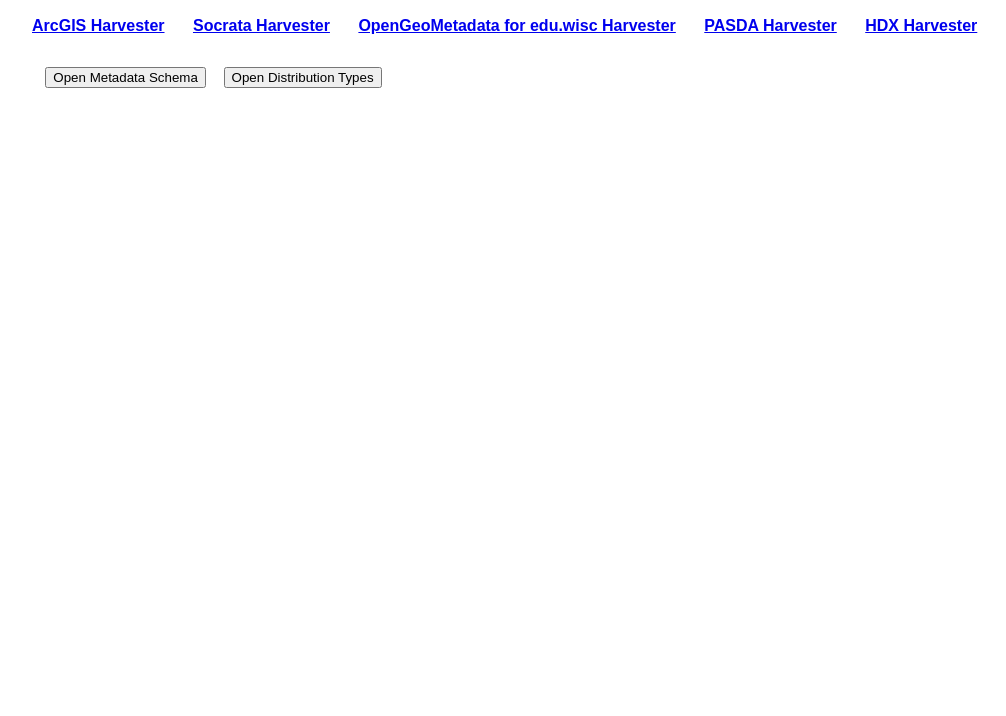
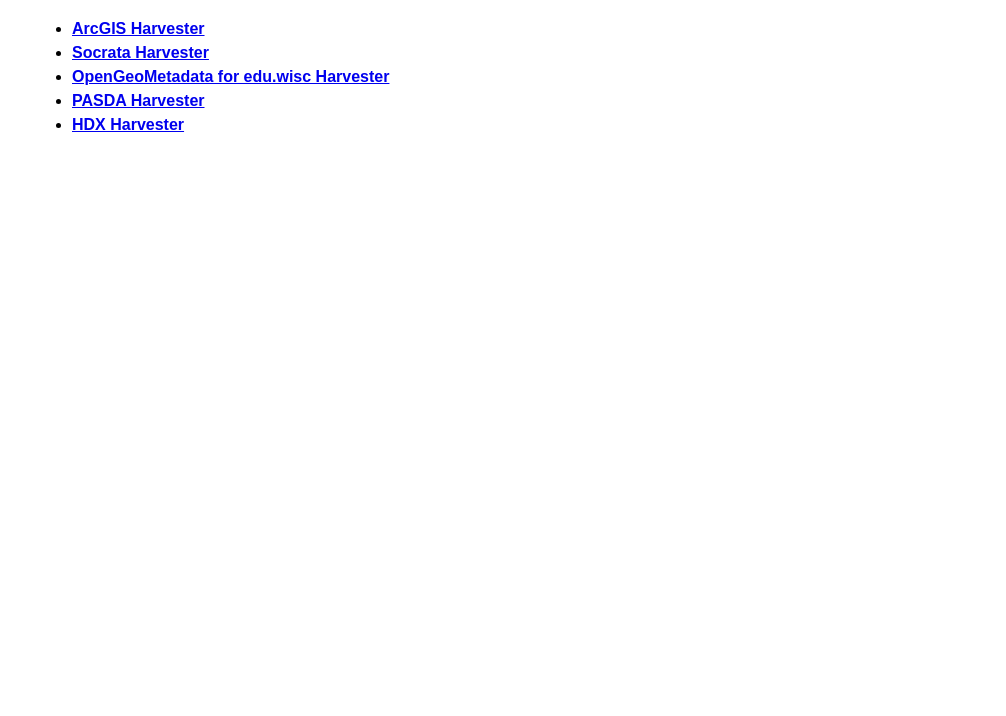
Before and after one commit to geobtaa/harvester-api, a plain HTML site: page static/index.html in a window 1280 px wide. Shown: the part 84-800 px from the top of the page, without its empty margins (0-1006 px from the left). Drawn offline with Linux system fonts and the light colour scheme.

Commit message:
Update index.html

```diff
--- a/static/index.html
+++ b/static/index.html
@@ -7,7 +7,7 @@
     body { font-family: sans-serif; margin: 2em; }
     button { margin-left: 1em; }
     #status { margin-top: 2em; color: green; }
-    .nav-links { margin: 2em 0; }
+    .nav-links { margin: 2em 0; line-height: 1.5;}
     .nav-links a { display: inline-block; margin-right: 1.5em; font-weight: bold; }
   </style>
 </head>
@@ -15,61 +15,17 @@
   <h1>Metadata Harvester Admin</h1>
 
   <div class="nav-links">
-    <a href="/static/arcgis.html">ArcGIS Harvester</a>
-    <a href="/static/socrata.html">Socrata Harvester</a>
-    <a href="/static/ogmWisc.html">OpenGeoMetadata for edu.wisc Harvester</a>
-    <a href="/static/pasda.html">PASDA Harvester</a>
-    <a href="/static/hdx.html">HDX Harvester</a>
+    <ul>
+    <li><a href="/static/arcgis.html">ArcGIS Harvester</a></li>
+    <li><a href="/static/socrata.html">Socrata Harvester</a></li>
+    <li><a href="/static/ogmWisc.html">OpenGeoMetadata for edu.wisc Harvester</a></li>
+    <li><a href="/static/pasda.html">PASDA Harvester</a></li>
+    <li><a href="/static/hdx.html">HDX Harvester</a></li>
+    </ul>
   </div>
 
-  <button onclick="openSchema()">Open Metadata Schema</button>
-  <button onclick="openDistributionTypes()">Open Distribution Types</button>
+  <!-- <button onclick="openSchema()">Open Metadata Schema</button>
+  <button onclick="openDistributionTypes()">Open Distribution Types</button> -->
 
-  <!-- <h2>Quick Harvest Jobs</h2>
-  <ul id="job-list"></ul>
-
-  <div id="status"></div>
-
-  <script>
-    const apiBase = "";
-
-    async function fetchJobs() {
-      const res = await fetch(`${apiBase}/jobs`);
-      const jobs = await res.json();
-      const list = document.getElementById("job-list");
-      list.innerHTML = "";
-      jobs.forEach(job => {
-        const li = document.createElement("li");
-        li.textContent = `${job.name} `;
-        const btn = document.createElement("button");
-        btn.textContent = "Run";
-        btn.onclick = () => runJob(job.id);
-        li.appendChild(btn);
-        list.appendChild(li);
-      });
-    }
-
-    async function runJob(jobId) {
-      document.getElementById("status").textContent = `Running job ${jobId}...`;
-      try {
-        const res = await fetch(`${apiBase}/jobs/${jobId}/run`, { method: "POST" });
-        const result = await res.json();
-        document.getElementById("status").textContent = `✅ Job ${jobId} finished. Outputs: ${result.primary_csv} and ${result.distributions_csv}`;
-      } catch (e) {
-        console.error(e);
-        document.getElementById("status").textContent = `❌ Error running job ${jobId}`;
-      }
-    }
-
-    function openSchema() {
-      window.open("/schema", "_blank");
-    }
-
-    function openDistributionTypes() {
-      window.open("/distribution-types", "_blank");
-    }
-
-    fetchJobs();
-  </script> -->
 </body>
 </html>
```
